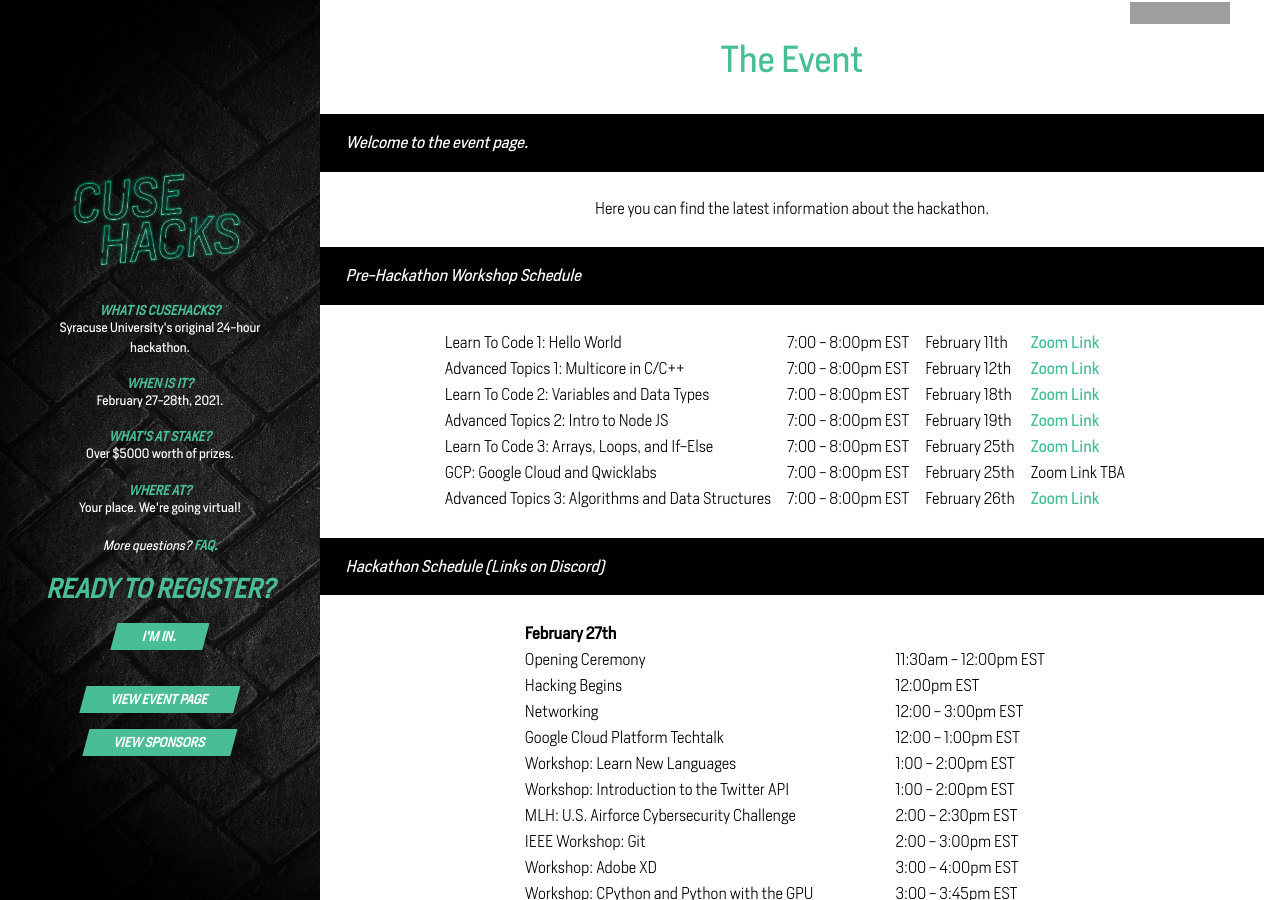
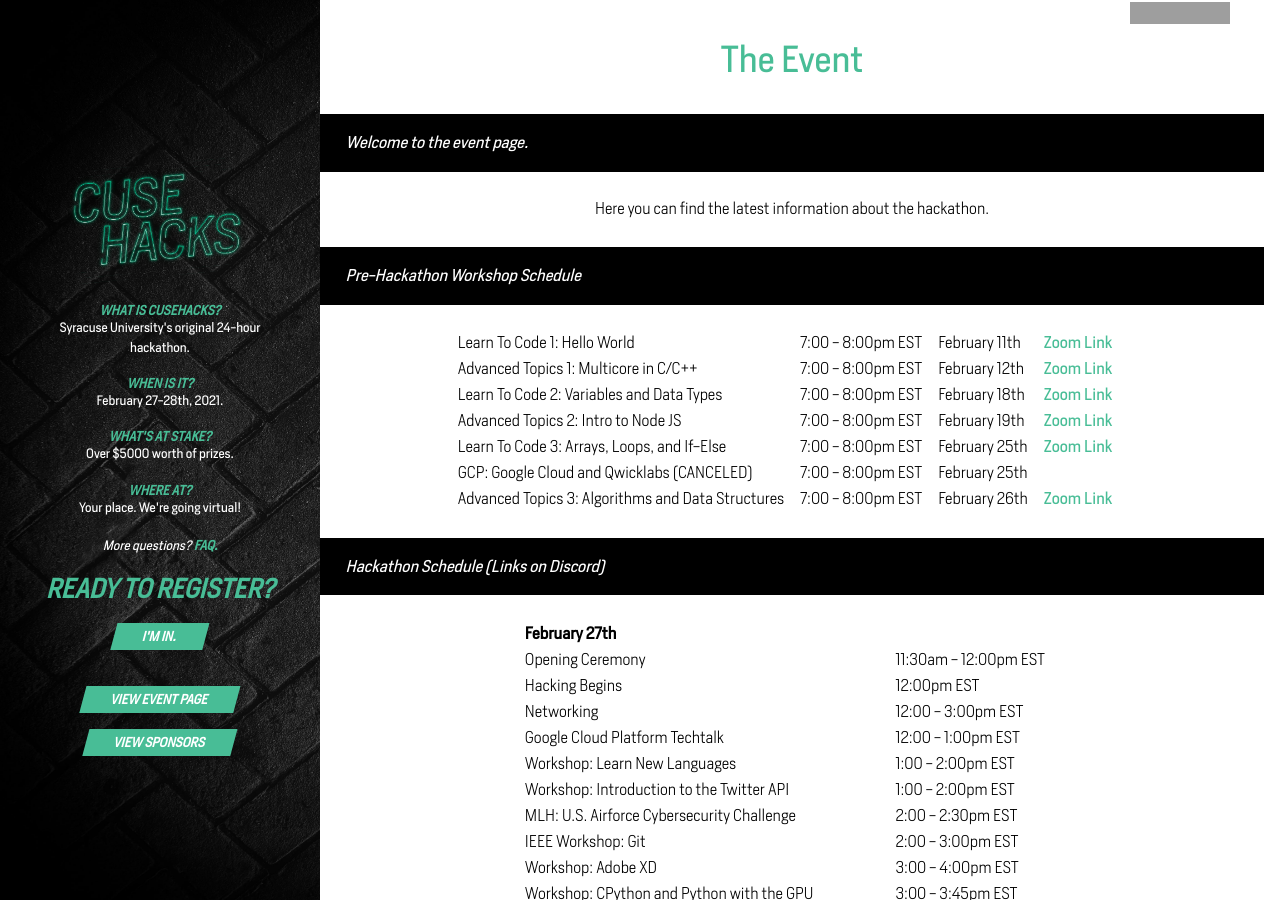
Before and after one commit to innovateorange/cusehacks, a Jekyll site: the page built from event.html, in a window 1280 px wide and 900 px high. Built offline with Jekyll 4.4.1, drawn with Linux system fonts in a browser that asks for light colours; nearby versions of some CDN libraries; a script that is not in the unit is left out; grey boxes are pictures that could not be loaded.

Commit message:
updated schedule

```diff
--- a/_config.yml
+++ b/_config.yml
@@ -254,10 +254,9 @@
         - "February 25th"
         - <a target="_blank" href="https://zoom.us/j/93216303205?pwd=YVd0Q0JCU3QyRmdXZUpFUXd4Y2FMZz09">Zoom Link</a>
       - event_details:
-        - "GCP: Google Cloud and Qwicklabs"
+        - "GCP: Google Cloud and Qwicklabs (CANCELED)"
         - "7:00 - 8:00pm EST"
         - "February 25th"
-        - "Zoom Link TBA"
       - event_details:
         - "Advanced Topics 3: Algorithms and Data Structures"
         - "7:00 - 8:00pm EST"
```
